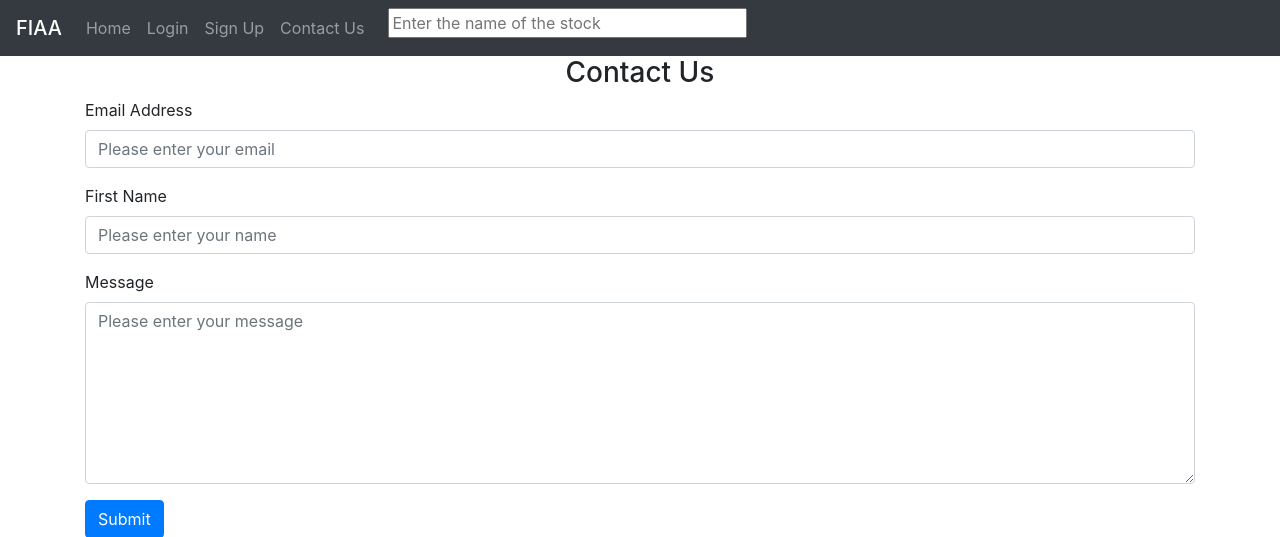
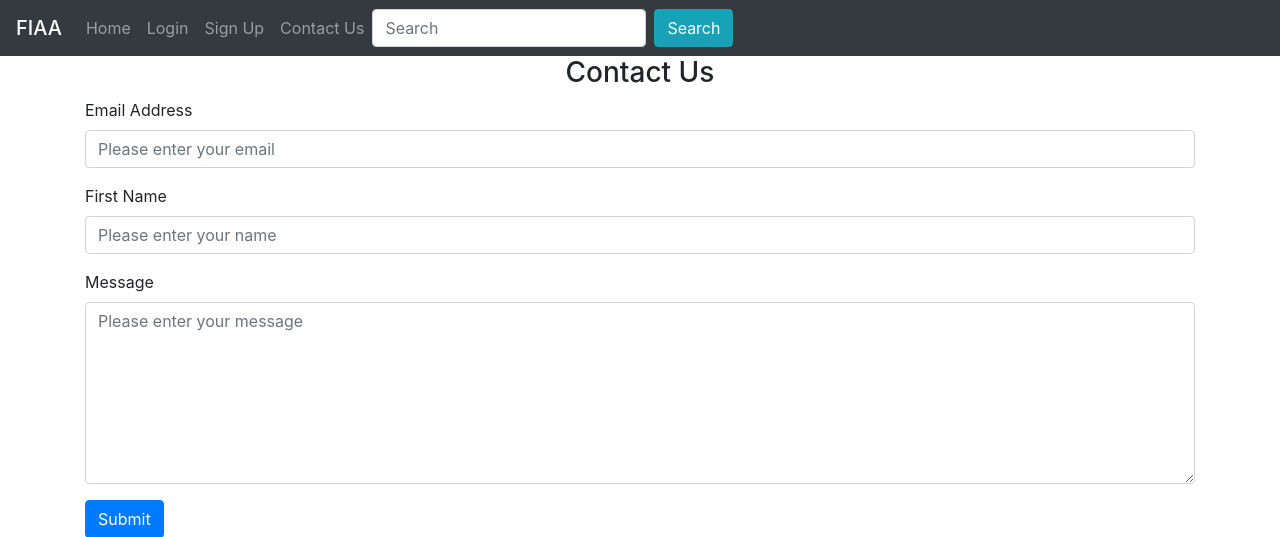
Before and after one commit to KimiNoNawa1610/Financial-Applicaiton-Analysis-Project, a Flask app: page /contactus in a window 1280 px wide. Shown: the top 537 px of the page. Run offline with Flask 2, Linux system fonts and the light colour scheme; some libraries are stand-ins or nearby versions.

Commit message:
update search bar

```diff
--- /dev/null
+++ b/Source Code/website/searchform.py
@@ -0,0 +1,8 @@
+from flask_wtf import FlaskForm
+from wtforms import StringField, SubmitField
+from wtforms.validators import DataRequired
+
+#Search form
+class SearchForm(FlaskForm):
+    search = StringField("search", validators=[DataRequired()])
+    submit = SubmitField("Submit")
--- a/Source Code/website/stockview.py
+++ b/Source Code/website/stockview.py
@@ -2,6 +2,7 @@
 import yfinance as yf
 
 #Interval required 1 minute
-data = yf.download(tickers='UBER', period='1d', interval='1m')
 
-print(data)
+def getData(name):
+    data = yf.download(tickers=name, period='1d', interval='1m')
+    return data
--- a/Source Code/website/templates/base.html
+++ b/Source Code/website/templates/base.html
@@ -36,7 +36,7 @@
 
         <span class = "navbar-toggler-icon">
 
-          <!--List of function-->
+          <!--Nav Bar-->
         </button>
 
         <div class = "collapse navbar-collapse" id="navbar">
@@ -52,13 +52,12 @@
             <!-- help button-->
             <a class = "nav-item nav-link" id="message" href="/contactus">Contact Us</a>
 
-
-            <p>
-              &emsp;
-            <form action="{{ url_for('auth.search') }}" method="post">
-              <input type = 'text' name = "StockName" placeholder = "Enter the name of the stock" size = "30">
+            <!--Search bar-->
+            <form class="form-inline" action="{{url_for('views.search')}}" method="POST">
+              {{ form.hidden_tag() }}
+              <input class="form-control mr-sm-2" type="search" name = "search" placeholder="Search" aria-label="Search">
+              <button class="btn btn-info" type="submit">Search</button>
             </form>
-            </p>
 
           </div>
         </div>
--- a/Source Code/website/templates/profile.html
+++ b/Source Code/website/templates/profile.html
@@ -14,7 +14,6 @@
 
     <li class = "list-group-item">
         {{stock.name}}
-
         <button type="button" class="close" onCLick = "deleteStock({{ stock.id }})">
             <span aria-hidden="true">
                 &times;
--- a/Source Code/website/templates/search.html
+++ b/Source Code/website/templates/search.html
@@ -4,10 +4,8 @@
 
 {% block content %}
 
-    <p>this is search page</p>
+    <p>this is search page for {{searched}}</p>
 
-    <form action="{{ url_for('auth.search') }}" method="POST">
-        <input type = 'text' name = "Stock Name" placeholder = "Enter the name of the stock" size = "50">
-    </form>
+
 
 {% endblock %}
--- a/Source Code/website/views.py
+++ b/Source Code/website/views.py
@@ -4,17 +4,21 @@ from flask import Blueprint, jsonify, render_template, request, flash, jsonify
 from flask_login import  login_required, current_user
 from .models import Stock
 from . import db
+from .searchform import SearchForm
+from .stockview import getData
 import json
 from flask_mail import Mail, Message
 from . import mail
 
 views = Blueprint('views',__name__)
 
+#home page
 @views.route('/', methods=['GET','POST'])
 def home():
     return  render_template("home.html", user=current_user)
 
 
+#profile
 @views.route('/profile', methods=['GET','POST'])
 @login_required
 def profile(): #this function will run everytime we access the view's route
@@ -62,3 +66,18 @@ def message():
         flash("Thank you for contact us.",category = "success")
         flash("Your message was sent. We will contact you soon.",category = "success")
     return render_template("contactus.html", user=current_user)
+
+#Pass stuff to Navbar
+@views.context_processor
+def base():
+    form = SearchForm()
+    return dict(form = form)
+
+#search
+@views.route('/search', methods=["POST"])
+def search():
+    form =SearchForm()
+    if (form.validate_on_submit()):
+        searched = form.search.data
+        print(getData(searched))
+        return render_template("search.html",form=form, user=current_user, searched= searched)
```
Also changed, not shown: Source Code/website/templates/stockresults.html (deleted).
